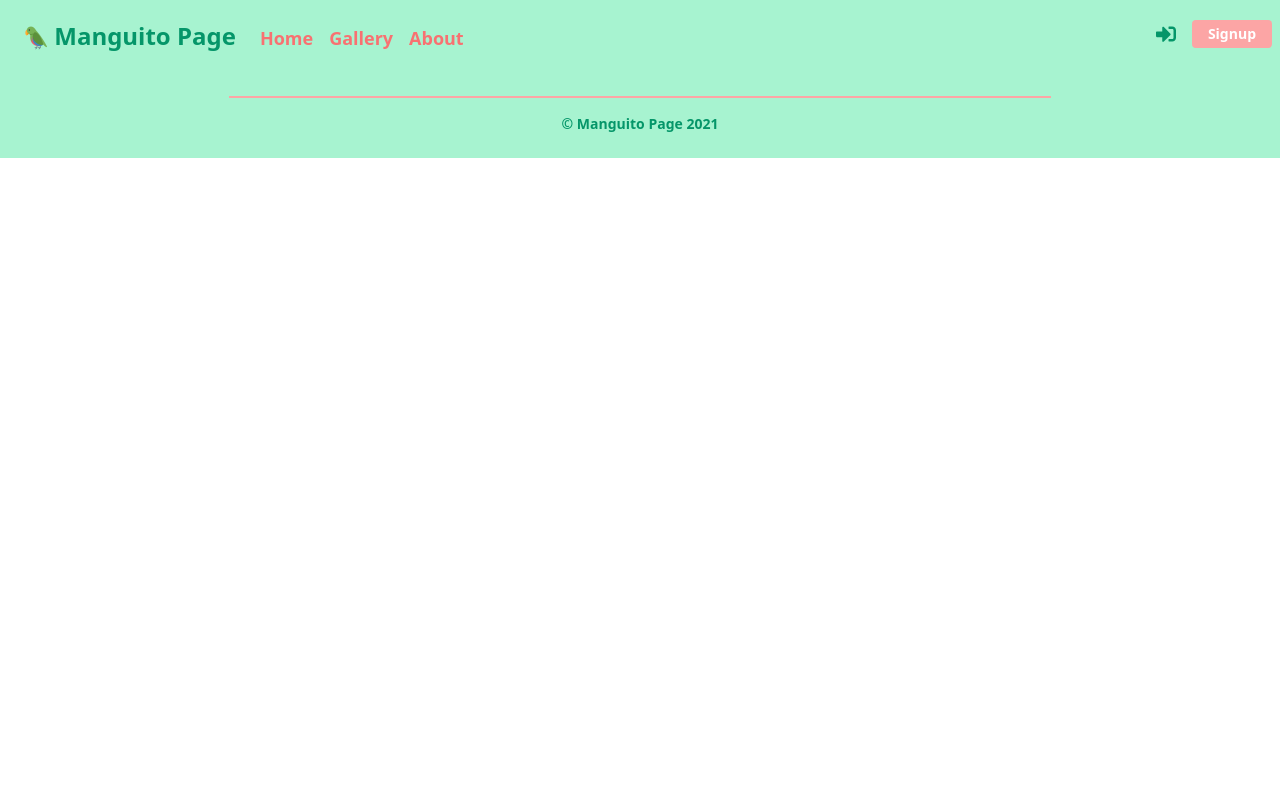
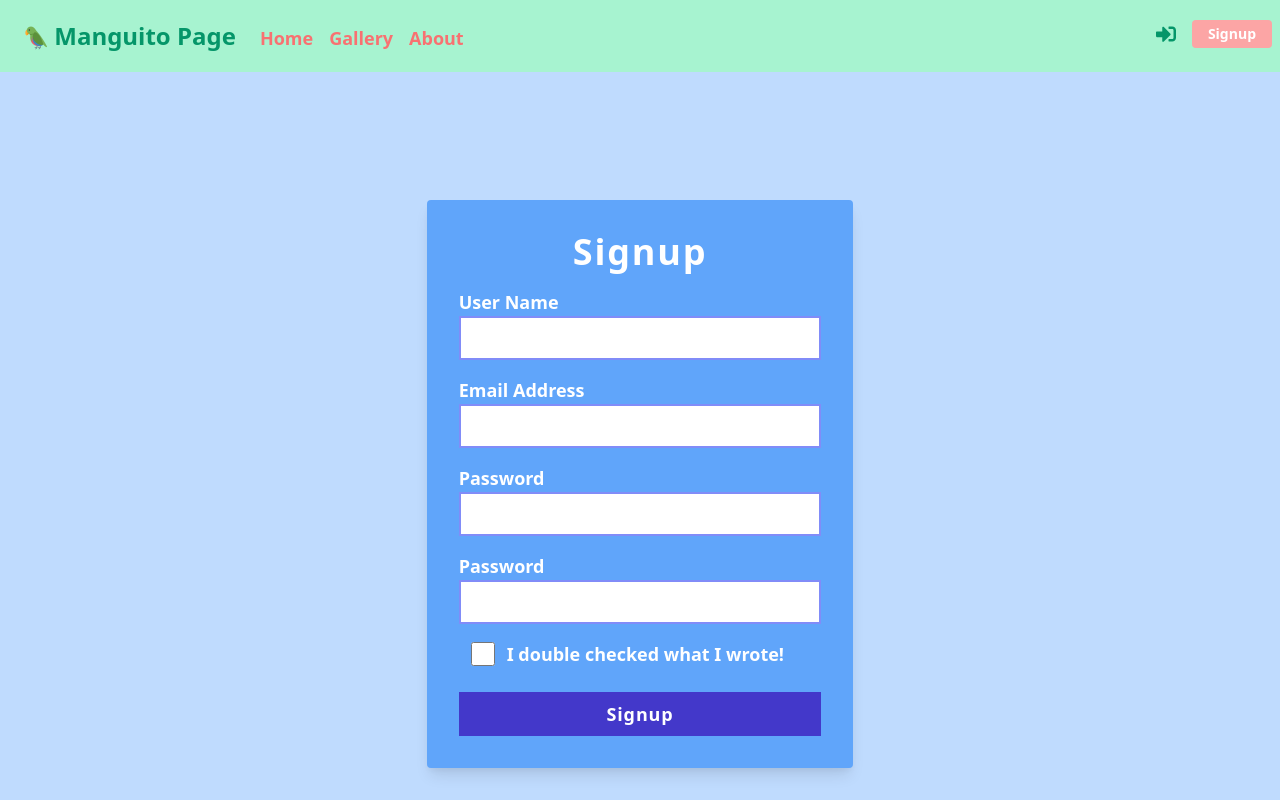
Before and after one commit to bobbykim89/manguito-page, a React (Create React App) app in the folder client/: page /signup in a window 1280 px wide. Shown: the top 800 px of the page. Built offline with nearby package versions, Linux system fonts and the light colour scheme; the HTML template or start-up script is replaced by a standard one.

Commit message:
Added template for login, signup, some of gallery, not functional yet

```diff
--- a/client/src/App.js
+++ b/client/src/App.js
@@ -1,10 +1,13 @@
 import React, { Fragment } from 'react';
 import { BrowserRouter as Router, Route, Switch } from 'react-router-dom';
 import './App.css';
+import Login from './components/auth/Login';
+import Signup from './components/auth/Signup';
 import Footer from './components/layout/Footer';
 import Navbar from './components/layout/Navbar';
 import About from './components/pages/About';
 import Home from './components/pages/Home';
+import Posts from './components/Post/Posts';
 
 function App() {
   return (
@@ -13,7 +16,10 @@ function App() {
         <Navbar />
         <Switch>
           <Route exact path='/' component={Home} />
+          <Route exact path='/gallery' component={Posts} />
           <Route exact path='/about' component={About} />
+          <Route exact path='/login' component={Login} />
+          <Route exact path='/signup' component={Signup} />
         </Switch>
         <Footer />
       </Router>
--- /dev/null
+++ b/client/src/components/Post/ImageGrid.js
@@ -0,0 +1,13 @@
+import React from 'react';
+
+const ImageGrid = () => {
+  return (
+    <section className='mx-2 md:mx-8 my-8'>
+      <div className=''>
+        <h1>This will be Image grid</h1>
+      </div>
+    </section>
+  );
+};
+
+export default ImageGrid;
--- /dev/null
+++ b/client/src/components/Post/Posts.js
@@ -0,0 +1,19 @@
+import React from 'react';
+import ImageGrid from './ImageGrid';
+import UploadForm from './UploadForm';
+
+const Posts = () => {
+  return (
+    <section className='bg-pink-100 py-20'>
+      <div className='w-full md:w-1/2 mx-auto'>
+        <h1 className='text-3xl text-center font-semibold tracking-wider text-green-600'>
+          This is a beautiful day!
+        </h1>
+        <UploadForm />
+        <ImageGrid />
+      </div>
+    </section>
+  );
+};
+
+export default Posts;
--- /dev/null
+++ b/client/src/components/Post/UploadForm.js
@@ -0,0 +1,65 @@
+import React, { useState } from 'react';
+import { FontAwesomeIcon } from '@fortawesome/react-fontawesome';
+import { faPlusCircle, faTimesCircle } from '@fortawesome/free-solid-svg-icons';
+
+const UploadForm = () => {
+  const [toggleForm, setToggleForm] = useState(false);
+  const handleToggler = (e) => {
+    setToggleForm(!toggleForm);
+  };
+  return (
+    <section className='mx-2 md:mx-8 my-12'>
+      <div className={toggleForm ? 'block' : 'hidden'}>
+        <form className='flex flex-col mb-6 border-dashed border-4 rounded-lg border-red-300 px-4 py-4 md:px-8 md:py-8'>
+          <div className='mb-4'>
+            <label
+              htmlFor='file'
+              className='text-indigo-500 text-lg font-semibold'
+            >
+              Please Select File:
+            </label>
+            <input
+              type='text'
+              name='file'
+              className='block w-full p-2 border-2 border-red-300'
+              required
+            />
+          </div>
+          <div className='mb-4'>
+            <label
+              htmlFor='post'
+              className='text-indigo-500 text-lg font-semibold'
+            >
+              Please Write something
+            </label>
+            <textarea
+              name='post'
+              id=''
+              cols='30'
+              rows='10'
+              className='block w-full p-2 border-2 border-red-300'
+              placeholder='Write something about Manguito'
+            ></textarea>
+          </div>
+          <input
+            type='submit'
+            value='Submit'
+            className='px-4 py-2 bg-green-400 hover:bg-green-300 text-lg text-white font-semibold tracking-wider'
+          />
+        </form>
+      </div>
+      <div
+        className='flex text-4xl justify-center align-middle font-semibold text-green-400 hover:text-green-300'
+        onClick={handleToggler}
+      >
+        {toggleForm ? (
+          <FontAwesomeIcon icon={faTimesCircle} />
+        ) : (
+          <FontAwesomeIcon icon={faPlusCircle} />
+        )}
+      </div>
+    </section>
+  );
+};
+
+export default UploadForm;
--- /dev/null
+++ b/client/src/components/auth/Login.js
@@ -0,0 +1,66 @@
+import React, { useState } from 'react';
+
+const Login = (props) => {
+  const [user, setUser] = useState({
+    email: '',
+    password: '',
+  });
+  const { email, password } = user;
+  const onChange = (e) => setUser({ ...user, [e.target.name]: e.target.value });
+
+  const onSubmit = (e) => {
+    e.preventDefault();
+    if (email === '' || password === '') {
+      console.log('ERROR! Please fill in the fields');
+    } else {
+      console.log(email, password);
+    }
+  };
+  return (
+    <section className='bg-blue-200 py-32 h-screen'>
+      <div className='container w-11/12 md:w-1/3 bg-blue-400 mx-auto px-4 md:px-8 py-8 rounded shadow-lg'>
+        <h1 className='mx-auto text-4xl text-white font-bold text-center mb-4 tracking-wider'>
+          Login
+        </h1>
+        <form onSubmit={onSubmit} className='flex flex-col'>
+          <div className='mb-4'>
+            <label htmlFor='email' className='text-white text-lg font-semibold'>
+              Email Address
+            </label>
+            <input
+              type='email'
+              name='email'
+              value={email}
+              onChange={onChange}
+              required
+              className='block w-full p-2 border-2 border-indigo-400'
+            />
+          </div>
+          <div className='mb-6'>
+            <label
+              htmlFor='password'
+              className='text-white text-lg font-semibold'
+            >
+              Password
+            </label>
+            <input
+              type='password'
+              name='password'
+              value={password}
+              onChange={onChange}
+              required
+              className='block w-full p-2 border-2 border-indigo-400'
+            />
+          </div>
+          <input
+            type='submit'
+            value='Login'
+            className='px-4 py-2 bg-indigo-700 hover:bg-indigo-600 text-lg text-white font-semibold tracking-wider'
+          />
+        </form>
+      </div>
+    </section>
+  );
+};
+
+export default Login;
--- /dev/null
+++ b/client/src/components/auth/Signup.js
@@ -0,0 +1,127 @@
+import React, { useState } from 'react';
+
+const Signup = (props) => {
+  const [user, setUser] = useState({
+    name: '',
+    email: '',
+    password: '',
+    password2: '',
+  });
+  const [agree, setAgree] = useState(false);
+
+  const { name, email, password, password2 } = user;
+
+  const onChange = (e) => setUser({ ...user, [e.target.name]: e.target.value });
+
+  const handleCheckBox = () => {
+    setAgree(!agree);
+  };
+
+  const onSubmit = (e) => {
+    e.preventDefault();
+    if (name === '' || email === '' || password === '') {
+      console.log('Please enter all fields');
+    } else if (password !== password2) {
+      console.log('Passwords do not match. Please Check again');
+    } else if (!agree) {
+      console.log('Please agree with terms and conditions');
+    } else {
+      console.log(name, email, password, agree);
+    }
+  };
+
+  return (
+    <section className='bg-blue-200 py-32 h-screen'>
+      <div className='container w-11/12 md:w-1/3 bg-blue-400 mx-auto px-4 md:px-8 py-8 rounded shadow-lg'>
+        <h1 className='mx-auto text-4xl text-white font-bold text-center mb-4 tracking-wider'>
+          Signup
+        </h1>
+        <form onSubmit={onSubmit} className='flex flex-col'>
+          <div className='mb-4'>
+            <label htmlFor='name' className='text-white text-lg font-semibold'>
+              User Name
+            </label>
+            <input
+              type='text'
+              name='name'
+              value={name}
+              onChange={onChange}
+              required
+              className='block w-full p-2 border-2 border-indigo-400'
+            />
+          </div>
+          <div className='mb-4'>
+            <label htmlFor='email' className='text-white text-lg font-semibold'>
+              Email Address
+            </label>
+            <input
+              type='email'
+              name='email'
+              value={email}
+              onChange={onChange}
+              required
+              className='block w-full p-2 border-2 border-indigo-400'
+            />
+          </div>
+          <div className='mb-4'>
+            <label
+              htmlFor='password'
+              className='text-white text-lg font-semibold'
+            >
+              Password
+            </label>
+            <input
+              type='password'
+              name='password'
+              value={password}
+              onChange={onChange}
+              required
+              minLength='6'
+              className='block w-full p-2 border-2 border-indigo-400'
+            />
+          </div>
+          <div className='mb-4'>
+            <label
+              htmlFor='password2'
+              className='text-white text-lg font-semibold'
+            >
+              Password
+            </label>
+            <input
+              type='password'
+              name='password2'
+              value={password2}
+              onChange={onChange}
+              required
+              minLength='6'
+              className='block w-full p-2 border-2 border-indigo-400'
+            />
+          </div>
+          <div className='mb-6'>
+            <input
+              type='checkbox'
+              name='agree'
+              value={agree}
+              onClick={handleCheckBox}
+              required
+              className='inline-block mx-3 h-6 w-6 align-middle'
+            />
+            <label
+              htmlFor='agree'
+              className='text-white text-lg font-semibold align-middle'
+            >
+              I double checked what I wrote!
+            </label>
+          </div>
+          <input
+            type='submit'
+            value='Signup'
+            className='px-4 py-2 bg-indigo-700 hover:bg-indigo-600 text-lg text-white font-semibold tracking-wider'
+          />
+        </form>
+      </div>
+    </section>
+  );
+};
+
+export default Signup;
--- a/client/src/components/layout/Navbar.js
+++ b/client/src/components/layout/Navbar.js
@@ -46,12 +46,12 @@ const Navbar = ({ title, home, gallery, about, signup }) => {
             <span className='inline-block lg:hidden align-middle pt-1 text-red-400 text-sm pr-4'>
               |
             </span>
-            <a
-              href='/'
+            <Link
+              to='/gallery'
               className='block lg:inline-block text-red-400 font-semibold align-middle text-lg hover:text-red-300 mr-4'
             >
               {gallery}
-            </a>
+            </Link>
             <span className='inline-block lg:hidden align-middle pt-1 text-red-400 text-sm pr-4'>
               |
             </span>
@@ -63,18 +63,18 @@ const Navbar = ({ title, home, gallery, about, signup }) => {
             </Link>
           </div>
           <div className='flex flex-wrap pt-3 pb-2 lg:pt-1 justify-center'>
-            <a
-              href='/'
+            <Link
+              to='/login'
               className='inline-block text-green-600 align-middle text-xl mx-2 hover:text-white'
             >
               <FontAwesomeIcon icon={faSignInAlt} />
-            </a>
-            <a
-              href='/'
+            </Link>
+            <Link
+              to='/signup'
               className='inline-block text-white font-semibold align-middle text-sm mx-2 px-4 py-1 bg-red-300 rounded hover:bg-red-200 transition ease-in duration-150'
             >
               {signup}
-            </a>
+            </Link>
           </div>
         </div>
       </div>
--- a/client/tailwind.config.js
+++ b/client/tailwind.config.js
@@ -5,7 +5,10 @@ module.exports = {
     extend: {},
   },
   variants: {
-    extend: {},
+    extend: {
+      backgroundColor: ['checked'],
+      borderColor: ['checked'],
+    },
   },
   plugins: [],
-}
+};
```
